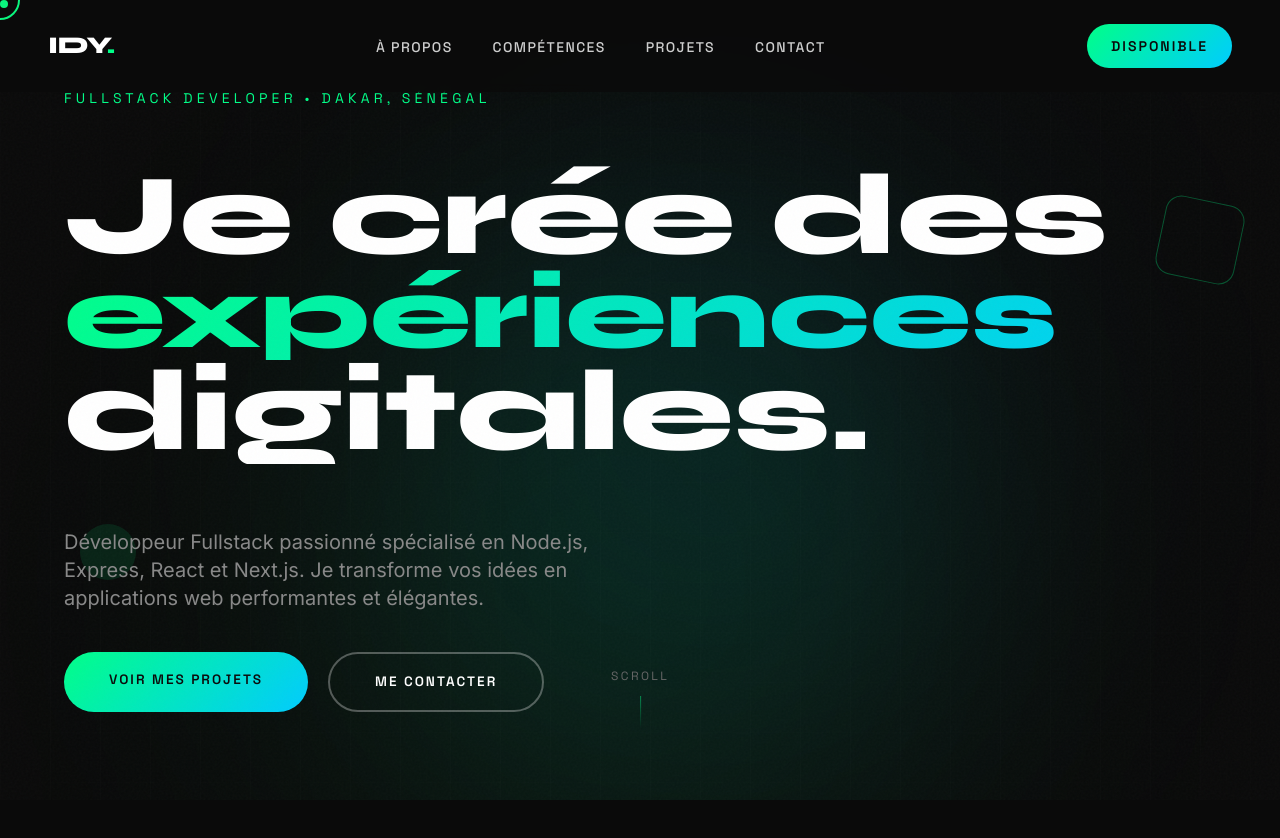
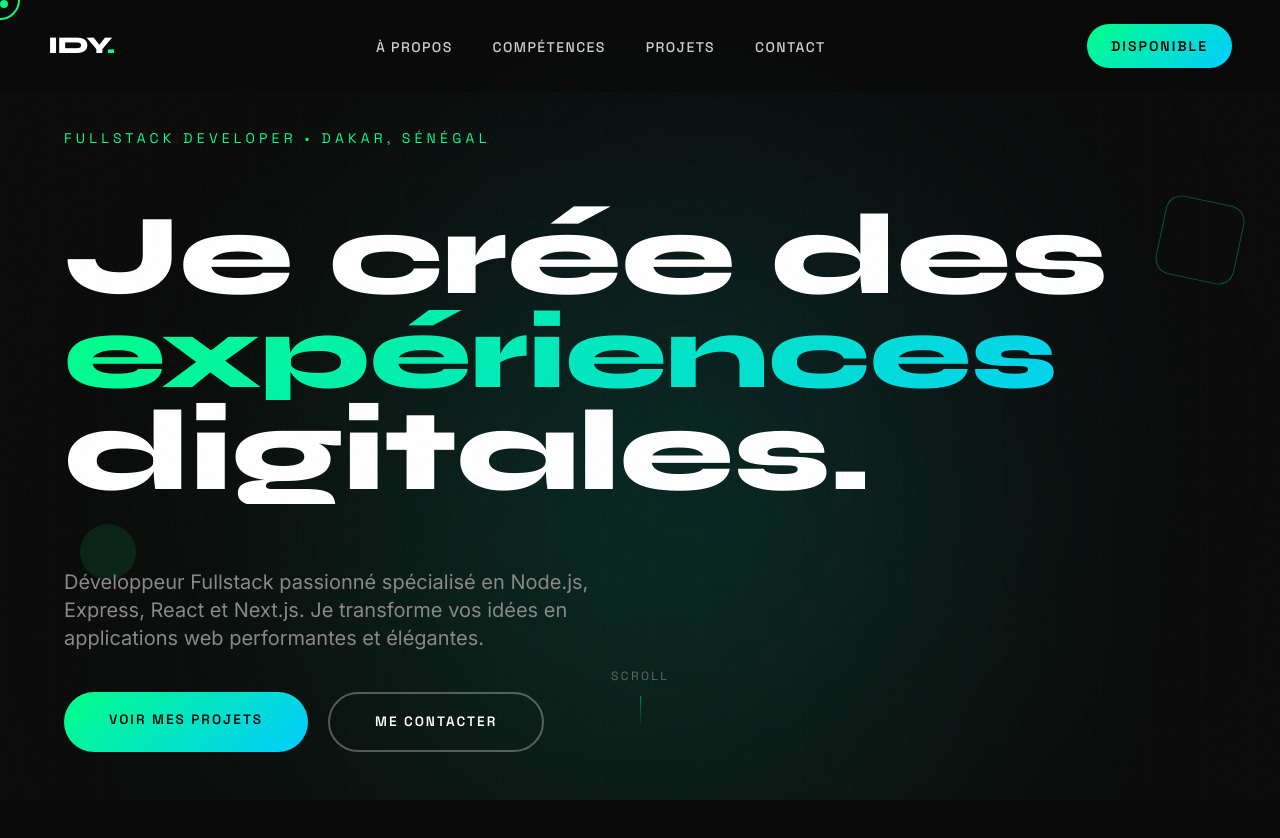
Before and after one commit to TheShvdow/new-portfolio, a Next.js app: page / in a window 1280 px wide. Shown: the top 838 px of the page. Built offline with nearby package versions, Linux system fonts and the light colour scheme.

Commit message:
update view hero

```diff
--- a/src/components/Hero.tsx
+++ b/src/components/Hero.tsx
@@ -147,7 +147,7 @@
       </div>
 
       {/* Content */}
-      <div className="relative z-10 max-w-7xl mx-auto px-4 sm:px-6 md:px-12 w-full">
+      <div className="relative z-10 max-w-7xl mx-auto px-4 sm:px-6 md:px-12 w-full pt-20">
         <p
           ref={subtitleRef}
           className="font-mono text-xs sm:text-sm text-accent tracking-[0.15em] sm:tracking-[0.3em] uppercase mb-4 md:mb-6 py-4 md:py-8"
```
